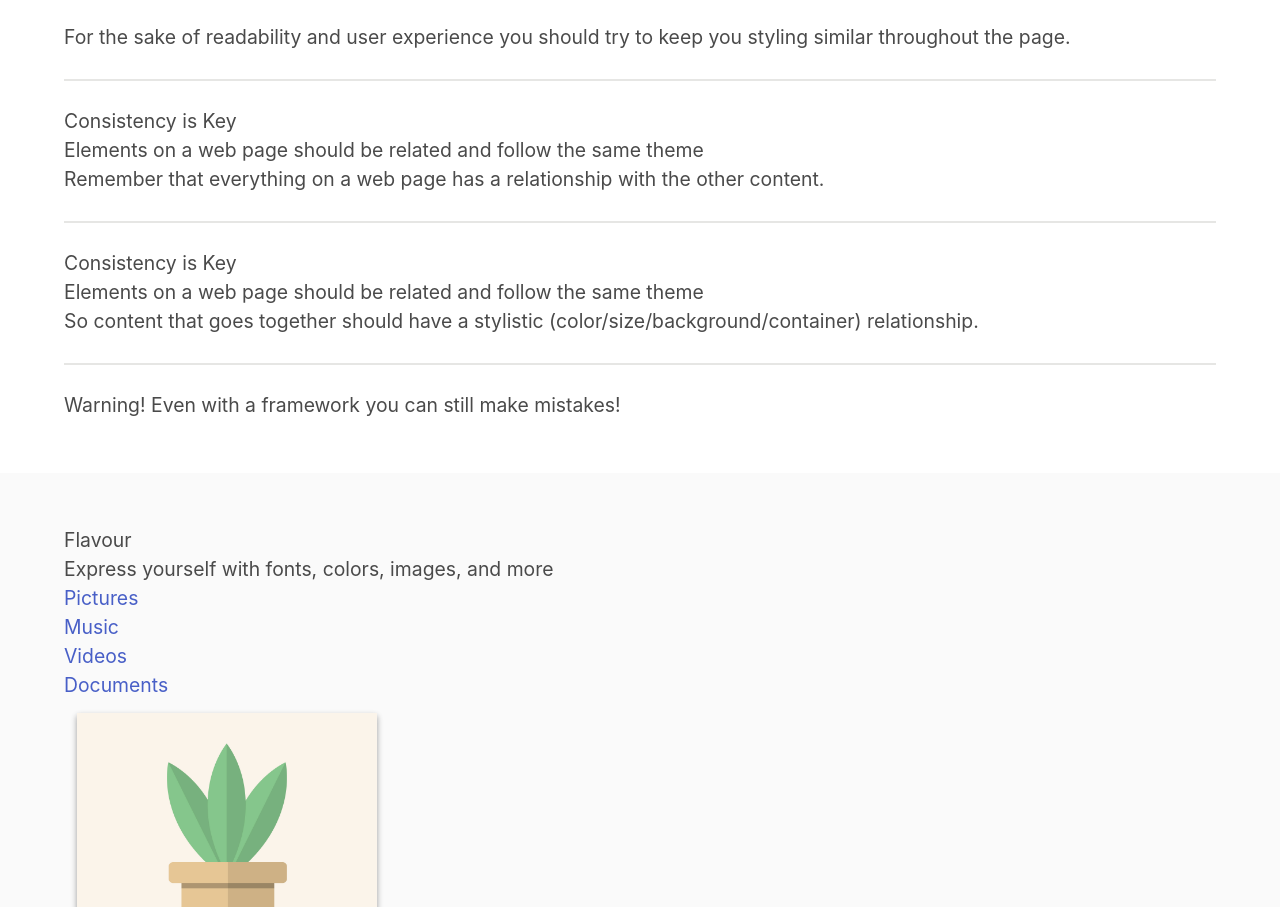
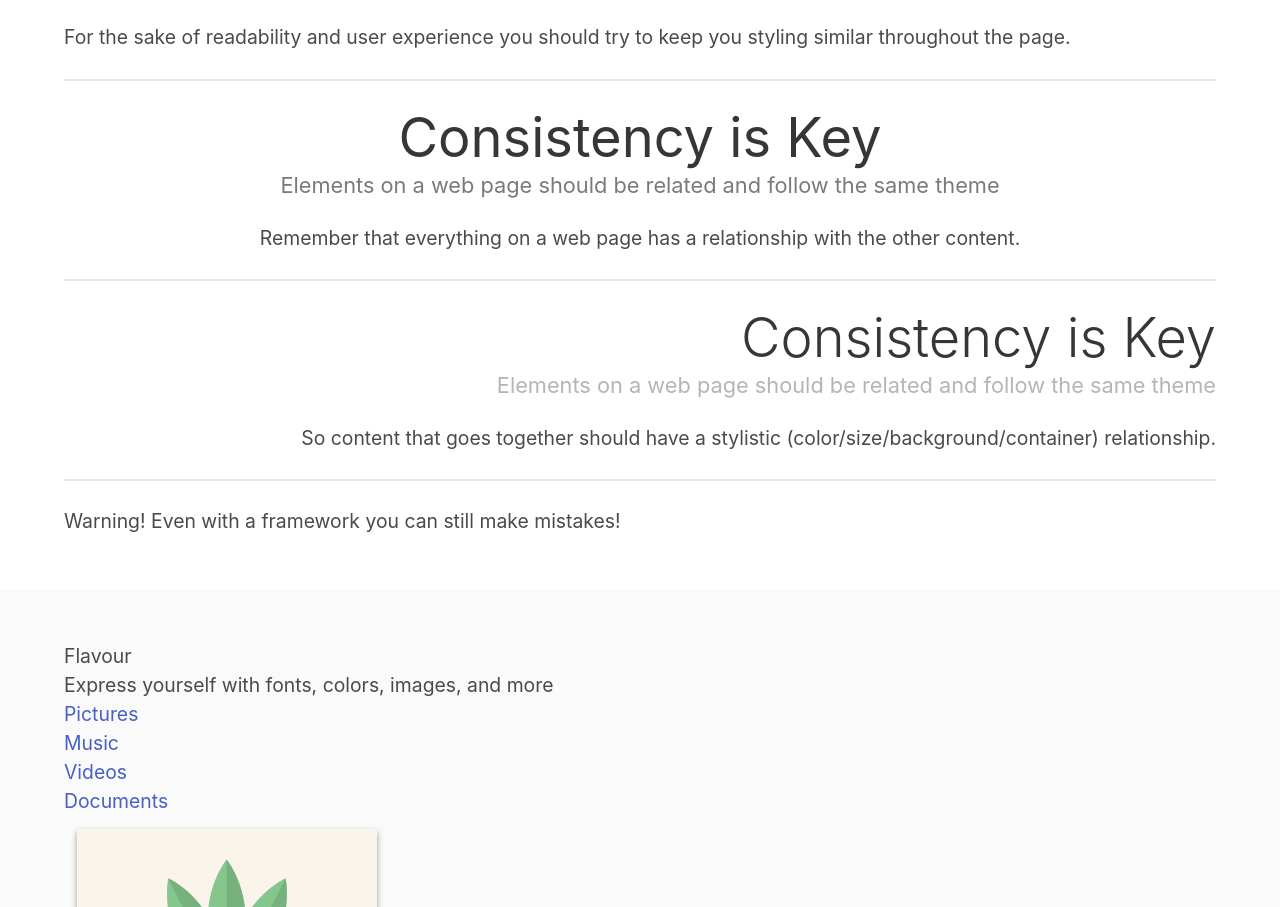
Before and after one commit to jdmar3-comp426/a02-peter-h-wi, a website: page index.html in a window 1280 px wide. Shown: the part 1165-2072 px from the top of the page. Drawn offline with nearby package versions, Linux system fonts and the light colour scheme; a web font is replaced by a local one.

Commit message:
Upto consistency is Key

```diff
--- a/index.html
+++ b/index.html
@@ -64,18 +64,18 @@
 	    </p>
         </div>
         <hr>
-        <div class="">
-            <h1 class="">Consistency is Key</h1>
-            <h5 class="">Elements on a web page should be related and follow the same theme</h5>
-            <p>
+        <div class="content">
+            <h1 class="title has-text-weight-normal has-text-centered">Consistency is Key</h1>
+            <h5 class="subtitle has-text-grey has-text-weight-normal has-text-centered">Elements on a web page should be related and follow the same theme</h5>
+            <p class="has-text-weight-normal has-text-centered">
 	    	Remember that everything on a web page has a relationship with the other content.
 	    </p>
         </div>
         <hr>
-        <div class="">
-            <h1 class="">Consistency is Key</h1>
-            <h5 class="">Elements on a web page should be related and follow the same theme</h5>
-            <p>
+        <div class="content">
+            <h1 class="title has-text-weight-light has-text-right">Consistency is Key</h1>
+            <h5 class="subtitle has-text-grey-light has-text-weight-normal has-text-right">Elements on a web page should be related and follow the same theme</h5>
+            <p class="has-text-right">
 	    	So content that goes together should have a stylistic (color/size/background/container) relationship.
 	    </p>
         </div>
```
